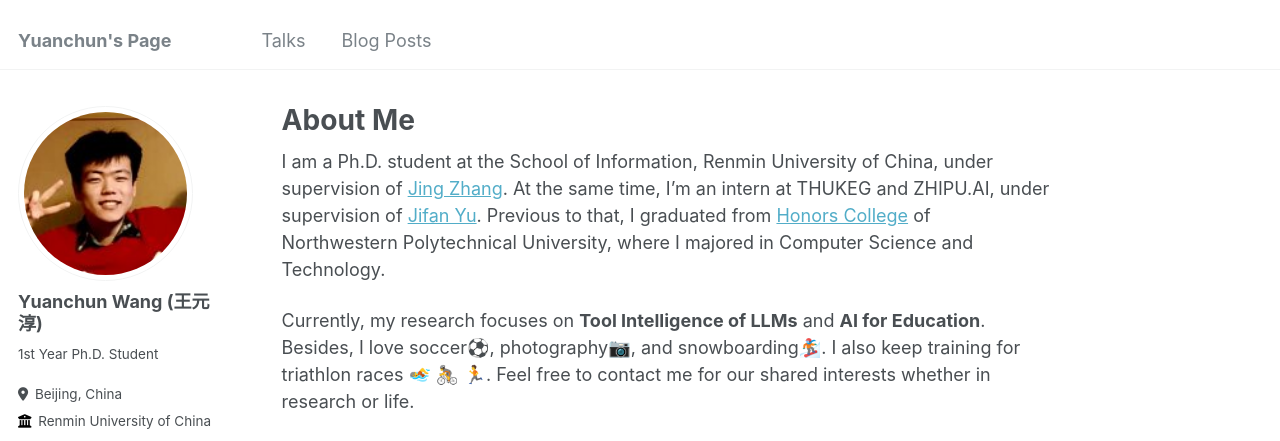
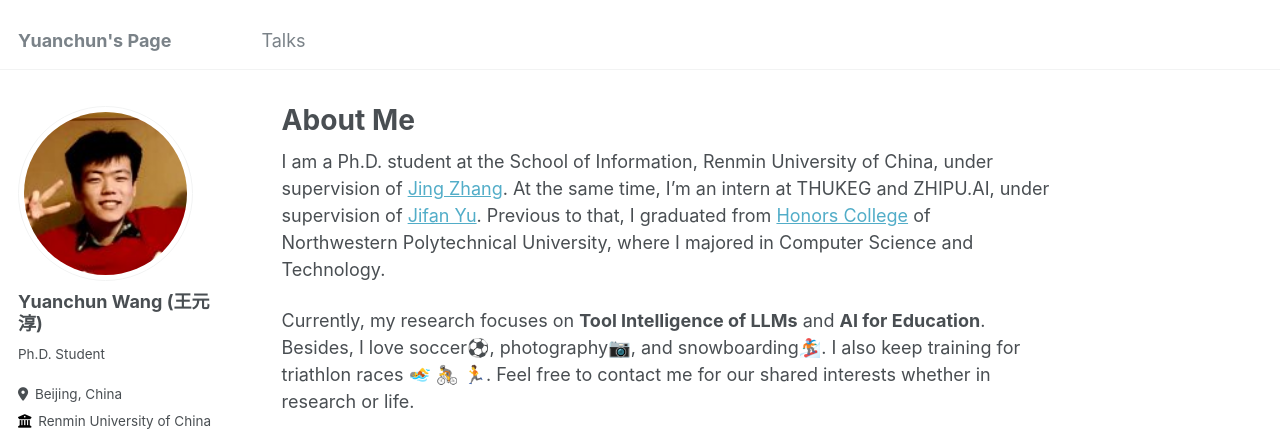
Before and after one commit to WangYC-99/WangYC-99.github.io, a Jekyll site: the page built from _pages/about.md, in a window 1280 px wide. Shown: the top 441 px of the page. Built offline with Jekyll 4.4.1, drawn with Linux system fonts in a browser that asks for light colours; some web fonts are replaced.

Commit message:
rm blog post

```diff
--- a/CNAME
+++ /dev/null
@@ -1 +0,0 @@
-wyc-personal.cn
--- a/_config.yml
+++ b/_config.yml
@@ -24,7 +24,7 @@ author:
   avatar           : "profile.png"
   name             : "Yuanchun Wang (王元淳)"
   pronouns         : # example: "she/her"
-  bio              : "1st Year Ph.D. Student"
+  bio              : "Ph.D. Student"
   location         : "Beijing, China"
   employer         : "Renmin University of China"
   uri              : # URL
--- a/_data/navigation.yml
+++ b/_data/navigation.yml
@@ -12,8 +12,8 @@ main:
   # - title: "Portfolio"
   #   url: /portfolio/
 
-  - title: "Blog Posts"
-    url: /year-archive/
+  # - title: "Blog Posts"
+  #   url: /year-archive/
 
   # - title: "CV"
   #   url: /cv/
```
